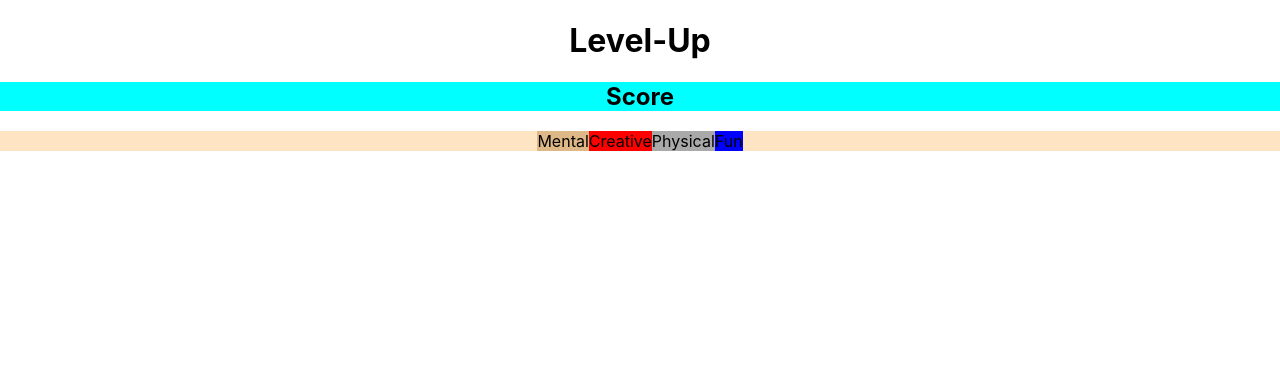
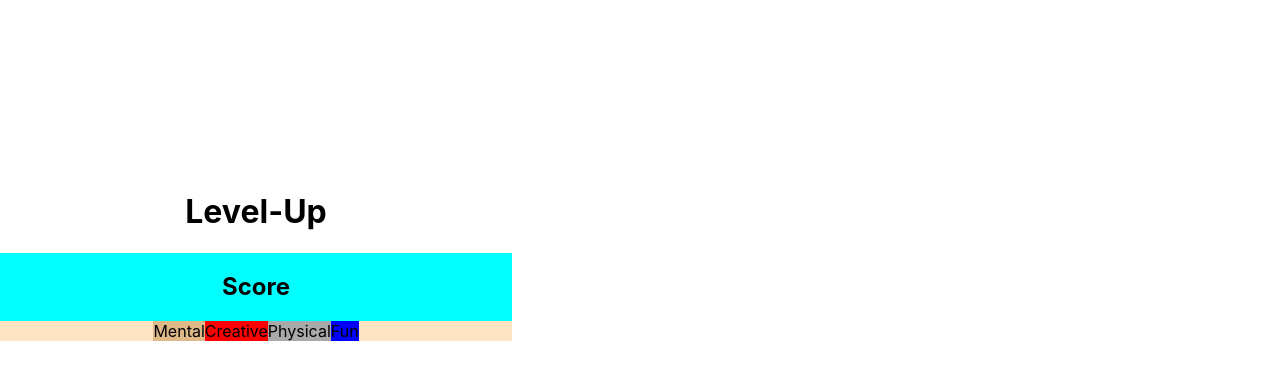
Before and after one commit to Dolsen0/level-up-react, a React (Create React App) app: page / in a window 1280 px wide. Shown: the top 380 px of the page. Built offline with nearby package versions, Linux system fonts and the light colour scheme.

Commit message:
initialized firebase hosting

```diff
--- a/src/App.css
+++ b/src/App.css
@@ -1,5 +1,10 @@
 .App {
+  display: flex;
+  flex-direction: column;
+  justify-content: center;
   text-align: center;
+  width: 40vw;
+  height: 40vw;
 }
 
 .mainScore{
@@ -11,8 +16,6 @@
   justify-content: center;
   align-items: center;
   background-color:bisque;
-
-
 }
 
 #mental{
--- a/src/App.js
+++ b/src/App.js
@@ -1,11 +1,8 @@
 import React from 'react';
 import './App.css';
 import { Categories } from './components/Categories.jsx';
-import { Creative } from './components/Creative.jsx';
-import { Fun } from './components/Fun.jsx';
 import { MainScore } from './components/MainScore.jsx';
-import { Mental } from './components/Mental.jsx';
-import { Physical } from './components/Physical.jsx';
+
 
 function App() {
   return (
```
Also changed, not shown: firebase.json (added), 1 other file (tests, documents, lock files or other folders).
